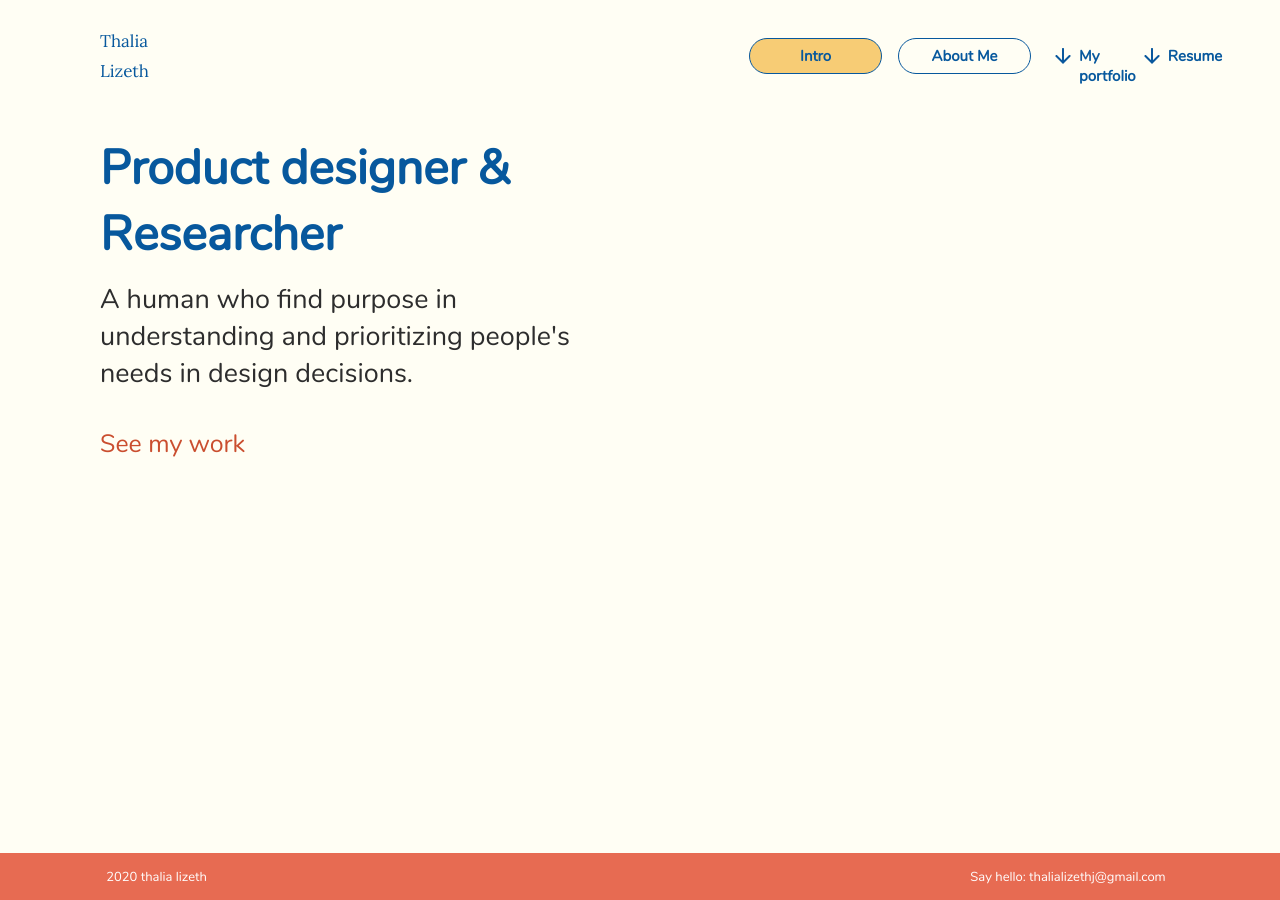
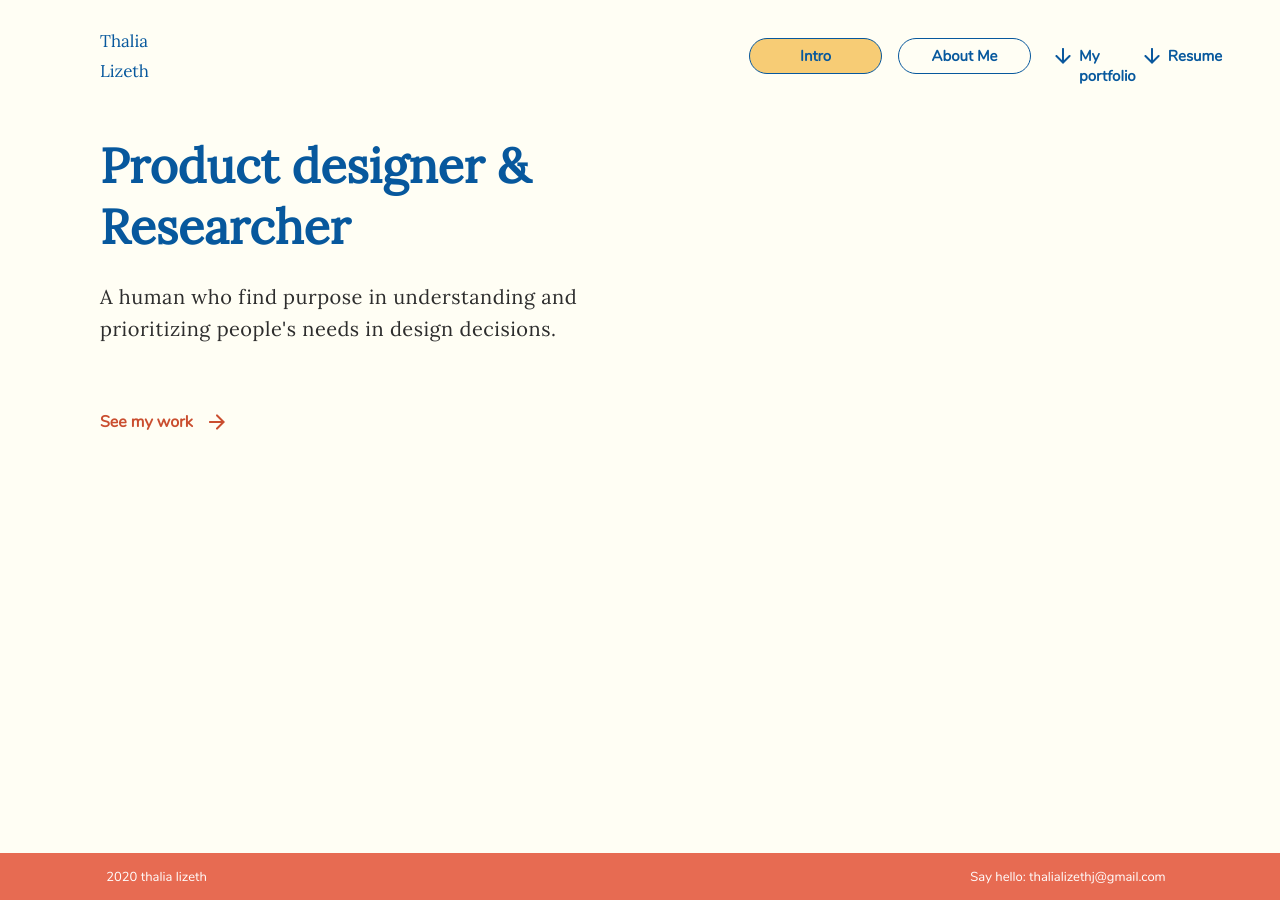
Before and after one commit to thalizeth/thalizeth.github.io, a Jekyll site: the page built from index.html, in a window 1280 px wide. Built offline with Jekyll 4.4.1, drawn with Linux system fonts in a browser that asks for light colours.

Commit message:
Fix[index]: Use custom fonts

```diff
--- a/_sass/index.scss
+++ b/_sass/index.scss
@@ -1,7 +1,10 @@
 .index {
   .index--content-title {
     color: var(--venice-blue);
+    font-family: lora;
+    font-weight: 700;
     font-size: 48px;
+    line-height: 61.44px;
     width: 642px;
     height: 122px;
     margin-top: 135px;
@@ -10,18 +13,32 @@
 
   .index--content-description {
     color: var(--mine-shaft);
-    font-size: 27px;
+    font-family: lora;
+    font-size: 20px;
+    line-height: 32px;
+    letter-spacing: 0.5px;
     width: 503px;
-    height: 114px;
     margin-top: 24px;
-    margin-bottom: 0px;
+    margin-bottom: 66px;
   }
 
-  .index--see-my-work {
-    color: var(--tuscany);
-    font-size: 25px;
-    width: 182px;
-    height: 34px;
-    margin-top: 32px;
+  .index--my-work-container {
+    display: flex;
+
+    .index--see-my-work {
+      color: var(--tuscany);
+      font-size: 16px;
+      line-height: 22px;
+      font-weight: bold;
+      margin: 0px 16px 0px 0px;
+      //width: 182px;
+      //height: 34px;
+    }
+
+    img {
+      width: 16px;
+      height: 16px;
+      margin: 3px 0px;
+    }
   }
 }
--- a/index.html
+++ b/index.html
@@ -11,5 +11,8 @@ see_my_work: See my work
 
   <p class="index--content-description">{{ page.content_description }}</p>
 
-  <p class="index--see-my-work">{{ page.see_my_work }}</p>
+  <div class="index--my-work-container">
+    <p class="index--see-my-work">{{ page.see_my_work }}</p>
+    <img src="../../assets/images/right-arrow-orange.png" alt="arrow-down">
+  </div>
 </div>
```
Also changed, not shown: assets/images/right-arrow-orange.png (added).
